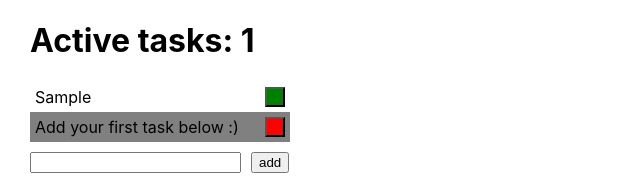
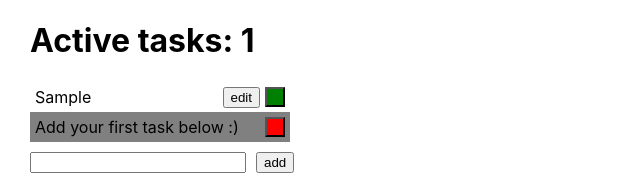
Before and after one commit to TrakzDev/todo-bilous-wiley-test-task, a React (Create React App) app: page / in a window 1280 px wide. Both pictures are taken after typing "Sample" into the empty fields and a click on the button "add". Shown: the top 177 px of the page, without its empty margins (0-640 px from the left). Built offline with nearby package versions, Linux system fonts and the light colour scheme; the HTML template or start-up script is replaced by a standard one.

Commit message:
add edit button

```diff
--- a/src/App.js
+++ b/src/App.js
@@ -7,9 +7,15 @@ class App extends React.Component {
     super();
 
     this.state = {
-      tasks: []
+      tasks: [],
+      editor: {
+        id: -1,
+        text: ''
+      }
     }
     this.taskAdd = this.taskAdd.bind(this);
+    this.taskChange = this.taskChange.bind(this);
+    this.hideChangeInput = this.hideChangeInput.bind(this);
   }
 
   componentDidMount() {
@@ -94,6 +100,34 @@ class App extends React.Component {
     })
   }
 
+  taskStartEdit(id) {
+    let { tasks, editor } = this.state;
+    const index = tasks.map(task => task.id).indexOf(id);
+
+    if (editor.id !== -1) {
+      this.hideChangeInput();
+    } else {
+      this.setState({ editor: { id: index, text: tasks[index].title }});
+    }
+  }
+
+  taskChange(changedTaskTitle) {
+    this.setState(state => {
+      let { tasks, editor } = state,
+          id = editor.id;
+
+      tasks[id].title = changedTaskTitle;
+      localStorage.setItem(id, JSON.stringify(tasks[id]));
+
+      return tasks;
+    })
+    this.hideChangeInput();
+  }
+
+  hideChangeInput() {
+    this.setState({ editor: { id: -1, text: '' }});
+  }
+
   reversSortTasks(tasks) {
     tasks.sort(function(title1, title2){
       let titleA = title1.title.toLowerCase(), titleB = title2.title.toLowerCase();
@@ -109,12 +143,17 @@ class App extends React.Component {
   }
 
   render() {
-    const { tasks } = this.state;
+    const { tasks, editor } = this.state;
     let activeTasks = tasks.filter(task => !task.done),
-        doneTasks = tasks.filter(task => task.done);
+        doneTasks = tasks.filter(task => task.done),
+        editorInput;
 
     this.reversSortTasks(activeTasks);
     this.reversSortTasks(doneTasks);
+
+    if (editor.id > -1) {
+      editorInput = <Input usage={'editTask'} value={editor.text} taskChange={this.taskChange} hideChangeInput={this.hideChangeInput}/>;
+    }
 
     return (
       <div className="todo-app">
@@ -125,13 +164,15 @@ class App extends React.Component {
             key={task.id}
             taskDone={() => this.taskDone(task.id)}
             taskDelete={() => this.taskDelete(task.id)}
+            taskStartEdit={() => this.taskStartEdit(task.id)}
           />
         )}
         <Input
+          usage={'taskAdd'}
           taskAdd={this.taskAdd}
         />
+        {editorInput}
       </div>
-
     )
   }
 }
--- a/src/components/Input.js
+++ b/src/components/Input.js
@@ -4,12 +4,15 @@ class TaskInput extends React.Component {
   constructor(props) {
     super(props);
 
+    let inputVal = props.value ? props.value : ''
+
     this.state = {
-      input: ''
+      input: inputVal,
+      startInput: inputVal
     }
   }
 
-  addTask = () => {
+  taskAdd = () => {
     const { input } = this.state;
 
     if ( input ) {
@@ -18,27 +21,53 @@ class TaskInput extends React.Component {
     }
   }
 
+  taskChange = () => {
+    const { input, startInput } = this.state;
+
+    if ( input && input !== startInput ) {
+      this.props.taskChange(input);
+      this.setState({input: ''})
+    } else {
+      this.props.hideChangeInput();
+    }
+  }
+
   changeInput = event => {
     this.setState({input: event.target.value})
   }
 
-  pressedEnter = event => {
+  pressedAddEnter = event => {
     if (event.key === 'Enter') {
-      this.addTask();
+      this.taskAdd();
+    }
+  }
+
+  pressedChangeEnter = event => {
+    if (event.key === 'Enter') {
+      this.taskChange();
     }
   }
 
   render() {
     const { input } = this.state;
+    let actionBtn, onKeyPressFunc;
+
+    if (this.props.usage === 'taskAdd') {
+      actionBtn = <button onClick={this.taskAdd}>add</button>;
+      onKeyPressFunc = this.pressedAddEnter;
+    } else {
+      actionBtn = <button onClick={this.taskChange}>edit</button>;
+      onKeyPressFunc = this.pressedChangeEnter;
+    }
 
     return (
       <div>
         <input
           onChange={this.changeInput}
-          onKeyPress={this.pressedEnter}
+          onKeyPress={onKeyPressFunc}
           value={input}
         />
-        <button onClick={this.addTask}>add</button>
+        {actionBtn}
       </div>
     )
   }
--- a/src/components/Task.js
+++ b/src/components/Task.js
@@ -13,12 +13,24 @@ const Task = ({task, ...props}) => {
     </div>
   );
 
+  const EditorBtn = () => (
+    <div>
+      { !task.done
+        ?
+        <button className="editorBtn" onClick={props.taskStartEdit}>edit</button>
+        :
+        ''
+      }
+    </div>
+  );
+
   const className = 'task' + (task.done ? ' done' : '');
 
   return (
     <div className={className}>
       <p className="taskTitle">{task.title}</p>
       <ActionBtn/>
+      <EditorBtn/>
     </div>
   )
 }
--- a/src/index.css
+++ b/src/index.css
@@ -22,7 +22,7 @@ body {
   margin: 0;
 }
 
-.task div {
+.task div, .editorBtn {
   float: right;
   margin-left: 5px;
 }
@@ -40,6 +40,6 @@ body {
 }
 
 input {
-  width: 203px;
+  width: 208px;
   margin: 10px 10px 0 0;
 }
```
Also changed, not shown: public/manifest.json.
